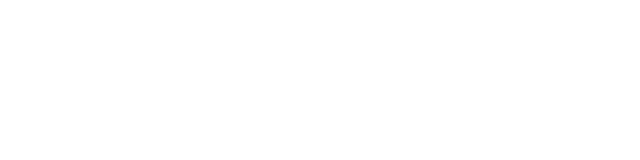
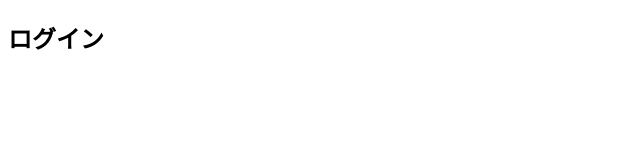
Before and after one commit to y-nishina/backrello, a Nuxt app: page /signin/ in a window 1280 px wide. Before the commit this address had no page. Shown: the top 160 px of the page, without its empty margins (0-640 px from the left). Built offline with nearby package versions, Linux system fonts and the light colour scheme.

Commit message:
- ログイン画面のコンポーネントを作成 - ログイン前にメインのページを開いたらログイン画面にリダイレクトするように

```diff
--- a/pages/index.vue
+++ b/pages/index.vue
@@ -3,3 +3,15 @@
     メインのページ
   </div>
 </template>
+
+<script>
+export default {
+  beforeMount() {
+    const apiKey = sessionStorage.getItem('apiKey')
+    if (!apiKey) {
+      // apiKeyがセッションストレージに保存されていなければログイン画面にリダイレクトする
+      this.$router.push({ path: '/signin/', query: {} })
+    }
+  }
+}
+</script>
--- /dev/null
+++ b/pages/signin.vue
@@ -0,0 +1,5 @@
+<template>
+  <h2>
+    ログイン
+  </h2>
+</template>
```
Also changed, not shown: .eslintrc.js.
